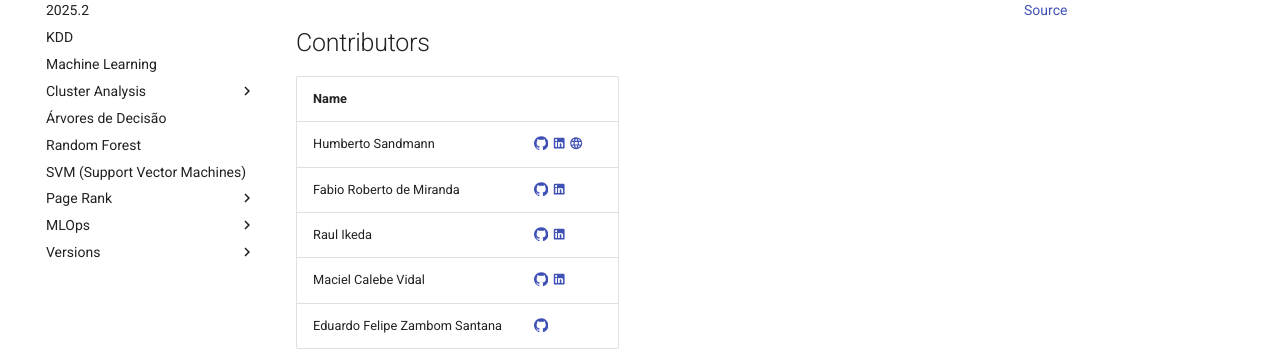
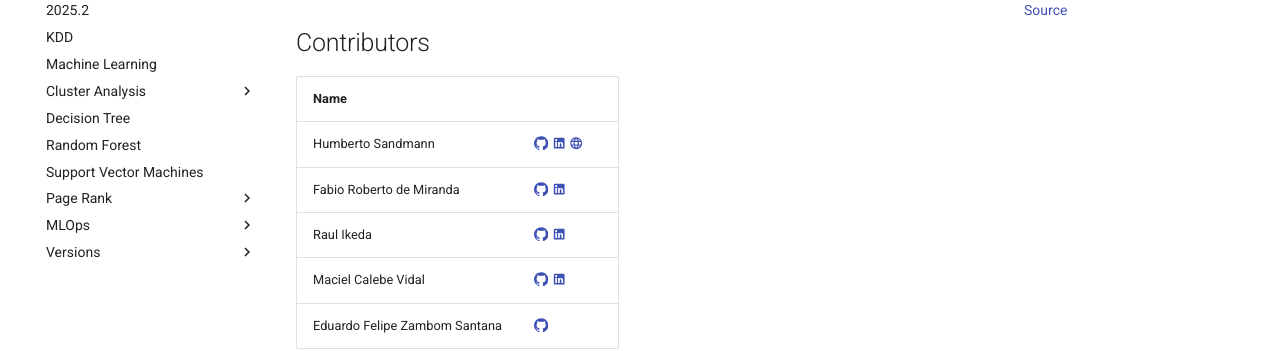
Before and after one commit to hsandmann/ml, an MkDocs documentation site: the page built from docs/disclaimer.md, in a window 1280 px wide. Shown: the part 155-506 px from the top of the page. Built offline with MkDocs 1.6.1 and Material for MkDocs 9.7.7, drawn with Linux system fonts in a browser that asks for light colours; comment, search, counter and statistics services are not loaded.

Commit message:
first commit

```diff
--- a/mkdocs.yml
+++ b/mkdocs.yml
@@ -144,9 +144,9 @@ nav:
     - DBSCAN Clustering: .cluster_analysis/dbscan.md
     - Avaliação de Clusters: .cluster_analysis/avaliacao.md
 
-  - Árvores de Decisão: ./decision_tree.md
+  - Decision Tree: ./decision_tree.md
   - Random Forest: ./random_forest.md
-  - SVM (Support Vector Machines): ./svm.md
+  - Support Vector Machines: ./svm.md
 
   - Page Rank:
     - Introdução ao Page Rank: .pagerank/introducao.md
```
